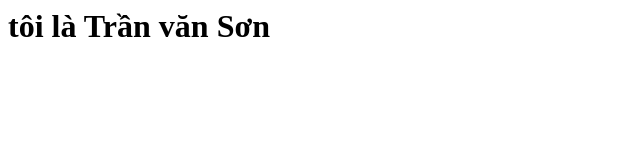
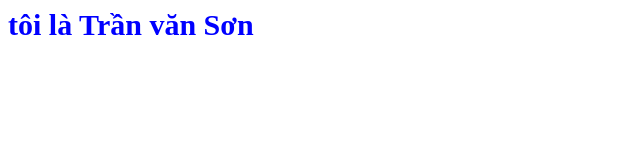
Before and after one commit to snleo882k/snleo882k.github.io, a plain HTML site: page index.html in a window 1280 px wide. Shown: the whole page, without its empty margins (0-640 px from the left). Drawn offline with Linux system fonts and the light colour scheme.

Commit message:
Update index.html

```diff
--- a/index.html
+++ b/index.html
@@ -1 +1 @@
-<h1> tôi là Trần văn Sơn </h1>
+<h1 style="font-size:30px; color:blue;"> tôi là Trần văn Sơn </h1>
```
